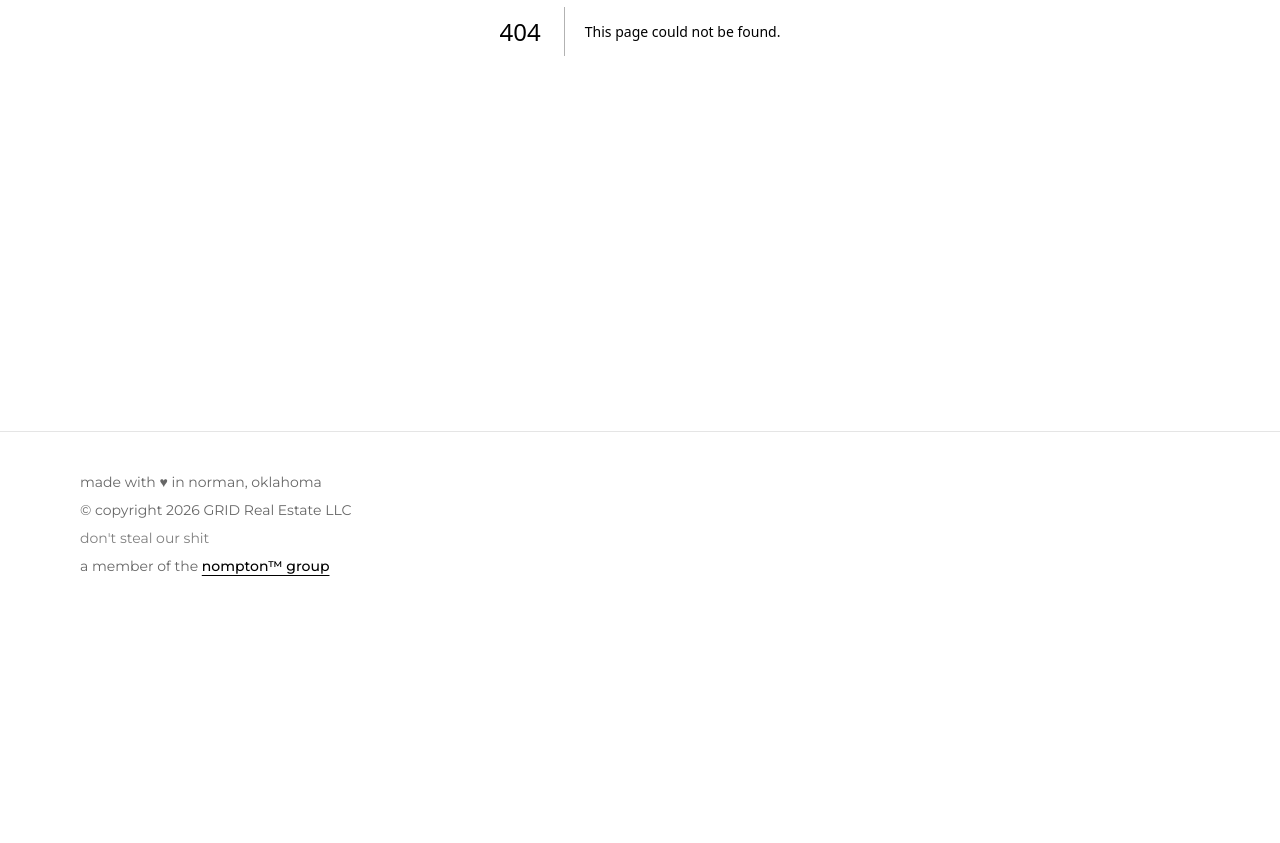
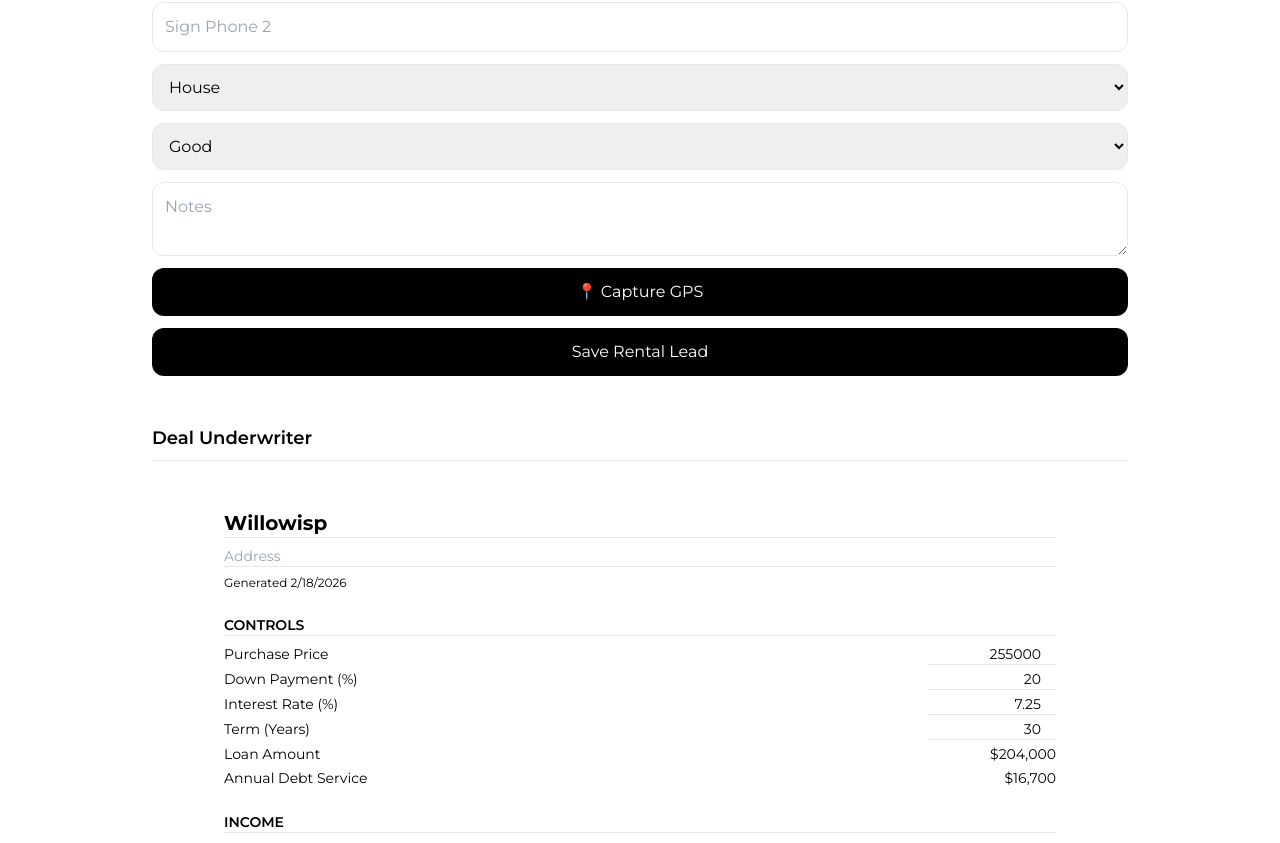
Before and after one commit to nompton/gridre, a Next.js app: page /agent in a window 1280 px wide. Before the commit this address had no page. Shown: the part 440-1283 px from the top of the page. Before the commit the page ends 1056 px from the top, so only its background shows below. Built offline with nearby package versions, Linux system fonts and the light colour scheme.

Commit message:
field update

```diff
--- /dev/null
+++ b/app/agent/page.tsx
@@ -0,0 +1,35 @@
+import FieldLeadForm from "@/components/FieldLeadForm";
+import ProformaEngine from "@/components/ProformaEngine";
+
+export default function AgentToolsPage() {
+  return (
+    <div className="max-w-5xl mx-auto p-6 space-y-12">
+
+      <div>
+        <h1 className="text-2xl font-bold mb-2">
+          GRID Agent Tools
+        </h1>
+        <p className="text-sm text-black/60">
+          Field capture and underwriting tools for acquisition and management.
+        </p>
+      </div>
+
+      {/* Rental Lead Logger */}
+      <section className="space-y-4">
+        <h2 className="text-lg font-semibold border-b pb-2">
+          Rental Lead Logger
+        </h2>
+        <FieldLeadForm />
+      </section>
+
+      {/* Deal Underwriter */}
+      <section className="space-y-4">
+        <h2 className="text-lg font-semibold border-b pb-2">
+          Deal Underwriter
+        </h2>
+        <ProformaEngine />
+      </section>
+
+    </div>
+  );
+}
--- a/app/field/page.tsx
+++ /dev/null
@@ -1,13 +0,0 @@
-import FieldLeadForm from "@/components/FieldLeadForm";
-
-export default function FieldPage() {
-  return (
-    <div className="max-w-xl mx-auto p-6">
-      <h1 className="text-2xl font-bold mb-4">
-        Rental Lead Logger
-      </h1>
-
-      <FieldLeadForm />
-    </div>
-  );
-}
--- /dev/null
+++ b/components/ProformaEngine.tsx
@@ -0,0 +1,209 @@
+"use client";
+import { useState, useMemo } from "react";
+
+export default function ProformaEngine() {
+  const [propertyName, setPropertyName] = useState("Willowisp");
+  const [address, setAddress] = useState("");
+
+  const [purchasePrice, setPurchasePrice] = useState(255000);
+  const [downPercent, setDownPercent] = useState(20);
+  const [interestRate, setInterestRate] = useState(7.25);
+  const [termYears, setTermYears] = useState(30);
+
+  const [units, setUnits] = useState([
+    { label: "Unit 1", rent: 1200 },
+    { label: "Unit 2", rent: 1400 },
+  ]);
+
+  const [vacancyPercent, setVacancyPercent] = useState(5);
+
+  const [taxes, setTaxes] = useState(3200);
+  const [insurance, setInsurance] = useState(3000);
+  const [managementPercent, setManagementPercent] = useState(10);
+  const [maintenancePercent, setMaintenancePercent] = useState(10);
+
+  const loanAmount = purchasePrice * (1 - downPercent / 100);
+
+  const monthlyPayment = useMemo(() => {
+    const r = interestRate / 100 / 12;
+    const n = termYears * 12;
+    if (r === 0) return loanAmount / n;
+    return (
+      loanAmount *
+      (r * Math.pow(1 + r, n)) /
+      (Math.pow(1 + r, n) - 1)
+    );
+  }, [loanAmount, interestRate, termYears]);
+
+  const annualDebtService = monthlyPayment * 12;
+
+  const grossScheduledIncome = units.reduce(
+    (sum, unit) => sum + unit.rent * 12,
+    0
+  );
+
+  const vacancyLoss =
+    grossScheduledIncome * (vacancyPercent / 100);
+
+  const effectiveGross =
+    grossScheduledIncome - vacancyLoss;
+
+  const management =
+    effectiveGross * (managementPercent / 100);
+
+  const maintenance =
+    effectiveGross * (maintenancePercent / 100);
+
+  const totalExpenses =
+    annualDebtService +
+    taxes +
+    insurance +
+    management +
+    maintenance;
+
+  const noi = effectiveGross - totalExpenses;
+
+  const capRate = (noi / purchasePrice) * 100;
+
+  const cashInvested =
+    purchasePrice * (downPercent / 100);
+
+  const cashOnCash = (noi / cashInvested) * 100;
+
+  const dscr =
+    annualDebtService > 0
+      ? effectiveGross / annualDebtService
+      : 0;
+
+  const format = (num: number) =>
+    num.toLocaleString("en-US", {
+      style: "currency",
+      currency: "USD",
+      maximumFractionDigits: 0,
+    });
+
+  const addUnit = () => {
+    setUnits([...units, { label: `Unit ${units.length + 1}`, rent: 0 }]);
+  };
+
+  return (
+    <div className="max-w-4xl mx-auto bg-white p-8 text-sm">
+
+      <div className="mb-6">
+        <input
+          value={propertyName}
+          onChange={(e) => setPropertyName(e.target.value)}
+          className="text-xl font-bold border-b w-full mb-2"
+        />
+        <input
+          placeholder="Address"
+          value={address}
+          onChange={(e) => setAddress(e.target.value)}
+          className="border-b w-full"
+        />
+        <div className="text-xs mt-2">
+          Generated {new Date().toLocaleDateString()}
+        </div>
+      </div>
+
+      {/* CONTROLS */}
+      <Section title="CONTROLS">
+        <Row label="Purchase Price" input value={purchasePrice} set={setPurchasePrice} />
+        <Row label="Down Payment (%)" input value={downPercent} set={setDownPercent} />
+        <Row label="Interest Rate (%)" input value={interestRate} set={setInterestRate} />
+        <Row label="Term (Years)" input value={termYears} set={setTermYears} />
+        <Row label="Loan Amount" value={format(loanAmount)} />
+        <Row label="Annual Debt Service" value={format(annualDebtService)} />
+      </Section>
+
+      {/* INCOME */}
+      <Section title="INCOME">
+        {units.map((unit, i) => (
+          <div key={i} className="flex justify-between mb-1">
+            <input
+              value={unit.label}
+              onChange={(e) => {
+                const copy = [...units];
+                copy[i].label = e.target.value;
+                setUnits(copy);
+              }}
+              className="w-1/2 border-b"
+            />
+            <input
+              type="number"
+              value={unit.rent}
+              onChange={(e) => {
+                const copy = [...units];
+                copy[i].rent = +e.target.value;
+                setUnits(copy);
+              }}
+              className="w-1/4 text-right border-b"
+            />
+          </div>
+        ))}
+        <button onClick={addUnit} className="text-blue-600 text-xs mb-3">
+          + Add Unit
+        </button>
+
+        <Row label="Gross Scheduled Income" value={format(grossScheduledIncome)} />
+        <Row label="Vacancy (%)" input value={vacancyPercent} set={setVacancyPercent} />
+        <Row label="Effective Gross Income" value={format(effectiveGross)} />
+      </Section>
+
+      {/* EXPENSES */}
+      <Section title="EXPENSES">
+        <Row label="Taxes" input value={taxes} set={setTaxes} />
+        <Row label="Insurance" input value={insurance} set={setInsurance} />
+        <Row label="Management (%)" input value={managementPercent} set={setManagementPercent} />
+        <Row label="Maintenance (%)" input value={maintenancePercent} set={setMaintenancePercent} />
+        <Row label="Management (Calc)" value={format(management)} />
+        <Row label="Maintenance (Calc)" value={format(maintenance)} />
+        <Row label="Total Expenses" value={format(totalExpenses)} />
+      </Section>
+
+      {/* OUTPUT */}
+      <Section title="RESULTS">
+        <Row label="NOI" value={format(noi)} />
+        <Row label="Cap Rate (%)" value={capRate.toFixed(2)} />
+        <Row label="Cash on Cash (%)" value={cashOnCash.toFixed(2)} />
+        <Row label="DSCR" value={dscr.toFixed(2)} />
+      </Section>
+
+      <div className="mt-8">
+        <button
+          onClick={() => window.print()}
+          className="border px-4 py-2 text-xs"
+        >
+          Download / Print PDF
+        </button>
+      </div>
+    </div>
+  );
+}
+
+function Section({ title, children }: any) {
+  return (
+    <div className="mb-6">
+      <div className="border-b font-semibold mb-2">{title}</div>
+      {children}
+    </div>
+  );
+}
+
+function Row({ label, value, input, set }: any) {
+  return (
+    <div className="flex justify-between mb-1">
+      <div>{label}</div>
+      {input ? (
+        <input
+          type="number"
+          value={value}
+          onChange={(e) => set(+e.target.value)}
+          className="text-right border-b w-32"
+        />
+      ) : (
+        <div>{value}</div>
+      )}
+    </div>
+  );
+}
```
Also changed, not shown: 1 other file (tests, documents, lock files or other folders).
